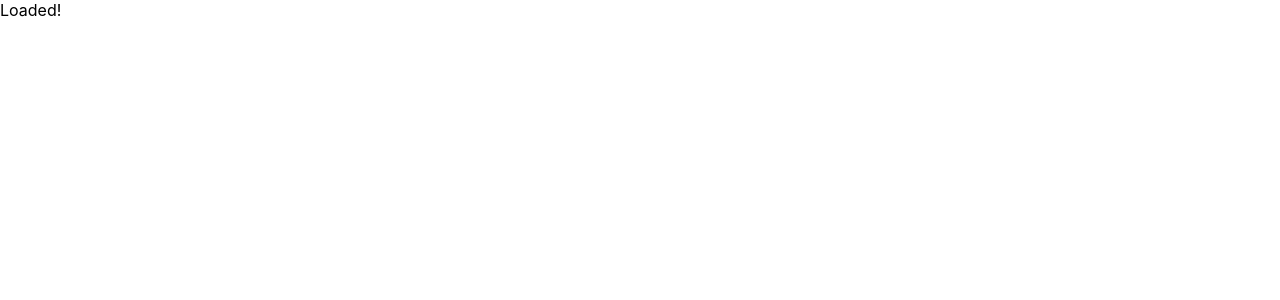
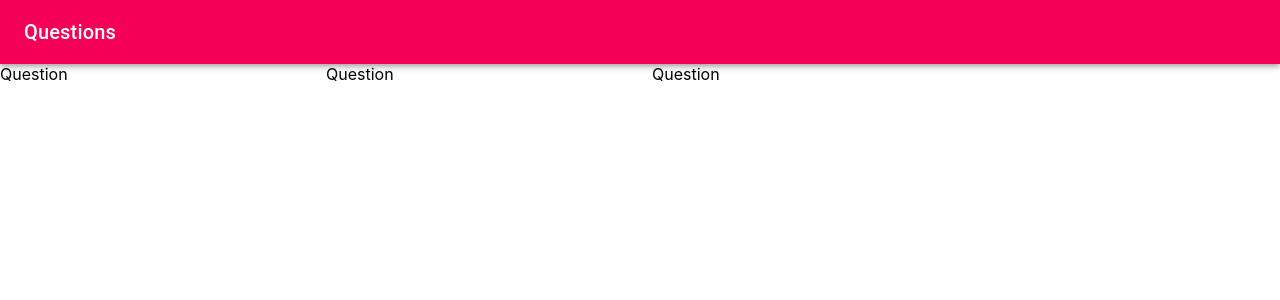
Before and after one commit to minnocci/polls, a React (Create React App) app: page / in a window 1280 px wide. Shown: the top 300 px of the page. Built offline with nearby package versions, Linux system fonts and the light colour scheme.

Commit message:
Implement questions page component

```diff
--- a/src/components/App.js
+++ b/src/components/App.js
@@ -5,6 +5,8 @@ import { handleInitialData } from '../actions/shared'
 import AppBar from '@material-ui/core/AppBar';
 import Toolbar from '@material-ui/core/Toolbar';
 import CircularProgress from '@material-ui/core/CircularProgress';
+
+import Questions from './Questions'
 
 class App extends Component {
 
@@ -14,6 +16,7 @@ class App extends Component {
   }
 
   render() {
+
     const bar = (
       <AppBar position="static" color="secondary">
         <Toolbar/>
@@ -26,8 +29,9 @@ class App extends Component {
             {bar}
             <CircularProgress className='loader' color="secondary" />
           </div>
-        : <div>Loaded!</div>
+        : <Questions />
     )
+
   }
 
 }
--- /dev/null
+++ b/src/components/Questions.js
@@ -0,0 +1,54 @@
+import React, { Component } from 'react'
+import { connect } from 'react-redux'
+
+import AppBar from '@material-ui/core/AppBar';
+import Toolbar from '@material-ui/core/Toolbar';
+import Typography from '@material-ui/core/Typography'
+import Grid from '@material-ui/core/Grid';
+
+class Questions extends Component {
+
+  render() {
+
+    const { questions } = this.props
+    const bar = (
+      <AppBar position="static" color="secondary">
+        <Toolbar>
+          <Typography variant="h6" color="inherit">
+            Questions
+          </Typography>
+        </Toolbar>
+      </AppBar>
+    )
+
+    return (
+      <div>
+        {bar}
+        <Grid container spacing={24}>
+          {Object.keys(questions).map((key) => {
+            return (
+              <Grid
+                key={`question-${key}`}
+                item xs={12} sm={6} md={4} lg={3}
+              >
+                <div>
+                  Question
+                </div>
+              </Grid>
+            )
+          })}
+        </Grid>
+      </div>
+    )
+
+  }
+
+}
+
+function mapStateToProps ({ questions }) {
+  return {
+    questions
+  }
+}
+
+export default connect(mapStateToProps)(Questions)
```
